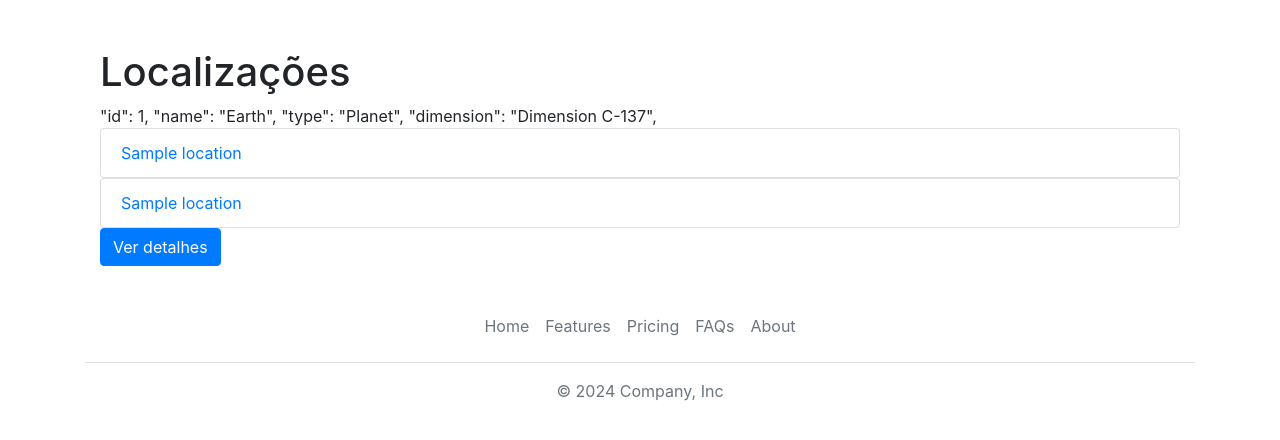
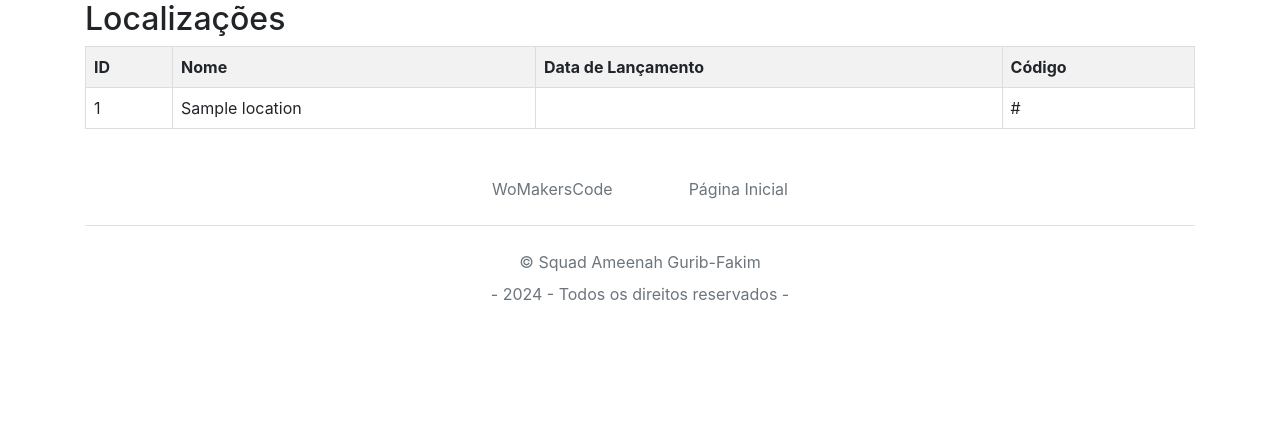
Before and after one commit to apbadaro/ExerciciosPython_SquadAmeenahGuribFakim, a Flask app: template ExercicioAPIs_SquadAmeenahGuribFakim/templates/locations.html in a window 1280 px wide. Shown: the part 56-496 px from the top of the page. Run offline with Flask 3, Linux system fonts and the light colour scheme; the template is opened without the code that fills it: most values are stand-ins (such as "Sample title", 1, 10 or a date in 2020).

Commit message:
Alterações 02 Marcia Moreira - Diversos

```diff
--- a/ExercicioAPIs_SquadAmeenahGuribFakim/app.py
+++ b/ExercicioAPIs_SquadAmeenahGuribFakim/app.py
@@ -108,3 +108,8 @@
 
 if __name__ == "__main__":
     app.run(debug=True)
+
+# PÁGINA PRINCIPAL x FOOTER: Marcia Moreira
+@app.route("/home")
+def home():
+  return render_template("index.html")
--- a/ExercicioAPIs_SquadAmeenahGuribFakim/templates/episode.html
+++ b/ExercicioAPIs_SquadAmeenahGuribFakim/templates/episode.html
@@ -8,4 +8,4 @@
     </div>
   {% endfor %}
 </div>
-  {% endblock %}
+{% endblock %}
--- a/ExercicioAPIs_SquadAmeenahGuribFakim/templates/footer.html
+++ b/ExercicioAPIs_SquadAmeenahGuribFakim/templates/footer.html
@@ -1,12 +1,9 @@
 <footer class="py-3 my-4">
   <div class="container">
     <ul class="nav justify-content-center border-bottom pb-3 mb-3">
-      <li class="nav-item"><a href="#" class="nav-link px-2 text-muted">Home</a></li>
-      <li class="nav-item"><a href="#" class="nav-link px-2 text-muted">Features</a></li>
-      <li class="nav-item"><a href="#" class="nav-link px-2 text-muted">Pricing</a></li>
-      <li class="nav-item"><a href="#" class="nav-link px-2 text-muted">FAQs</a></li>
-      <li class="nav-item"><a href="#" class="nav-link px-2 text-muted">About</a></li>
+      <li class="nav-item" style="padding-left: 30px; padding-right: 30px;"><a href="https://womakerscode.org/" target="_blank" class="nav-link px-2 text-muted">  WoMakersCode   </a></li>
+      <li class="nav-item" style="padding-left: 30px; padding-right: 30px;"><a href="{{ url_for('home') }}#title" class="nav-link px-2 text-muted">   Página Inicial  </a></li>
     </ul>
-    <p class="text-center text-muted">© 2024 Company, Inc</p>
+    <p class="text-center text-muted"><a href="https://github.com/aparecraft/ExerciciosPython_SquadAmeenahGuribFakim/tree/main/ExercicioAPIs_SquadAmeenahGuribFakim" target="_blank" class="nav-link px-2 text-muted">© Squad Ameenah Gurib-Fakim</a> - 2024 - Todos os direitos reservados - </p>
   </div>
 </footer>
--- a/ExercicioAPIs_SquadAmeenahGuribFakim/templates/locations.html
+++ b/ExercicioAPIs_SquadAmeenahGuribFakim/templates/locations.html
@@ -1,30 +1,41 @@
 {% extends 'layout.html' %} {% block content %}
-<div class="container mt-5">
-<!-- <div class="row"> -->
-    <h1>Localizações</h1>
+<div>
+        <title>Localizações</title>
+        <style>
+            table {
+                border-collapse: collapse;
+                width: 100%;
+            }
+            th, td {
+                border: 1px solid #dddddd;
+                text-align: left;
+                padding: 8px;
+            }
+            th {
+                background-color: #f2f2f2;
+            }
+        </style>
+    </head>
+    <body>
 
-    <!-- Tentei e não consegui - errado  -->
-    <div>
-        "id": 1,
-        "name": "Earth",
-        "type": "Planet",
-        "dimension": "Dimension C-137",
-    </div>
-    <ul class="list-group">
-        {% for location in locations %}
-        <li class="list-group-item"><a href="{{ url_for('get_location', id=location_data.id) }}">{{ location_data.name }}</a></li>
-        {% endfor %}
-    </ul>
+    <h2>Localizações</h2>
 
-
-    <ul class="list-group">
-        {% for location in locations %}
-        <li class="list-group-item"><a href="{{ url_for('get_location', id=location.id) }}">{{ location.name }}</a></li>
-        {% endfor %}
-    </ul>
-    <p>
-        <a href="/location/{{location.id}}" class="btn btn-primary">Ver detalhes</a>
-    </p>
-
+    <table>
+    <tr>
+        <th>ID</th>
+        <th>Nome</th>
+        <th>Data de Lançamento</th>
+        <th>Código</th>
+    </tr>
+    <!-- Loop for para iterar sobre as localizações -->
+    {% for location in locations %}
+        <tr>
+        <td>{{ location.id }}</td>
+        <td>{{ location.name }}</td>
+        <td>{{ location.created.split('T')[0] }}</td>
+        <td>{{ location.url.split('/')[-1] }}</td>
+        </tr>
+    {% endfor %}
+    </table>
 </div>
 {% endblock %}
```
Also changed, not shown: ExercicioAPIs_SquadAmeenahGuribFakim/templates/index.html (+5 -2 lines), ExercicioAPIs_SquadAmeenahGuribFakim/templates/locations copy.html (added, +30 -0 lines), 2 other files.
